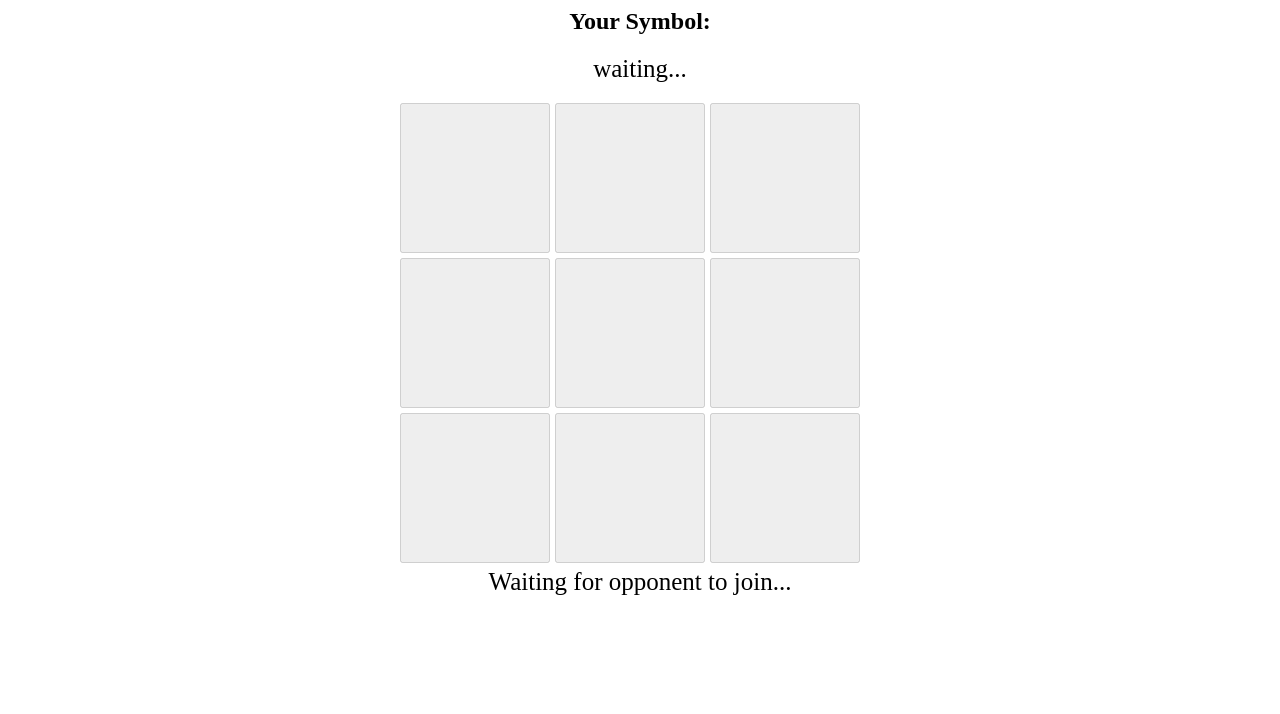
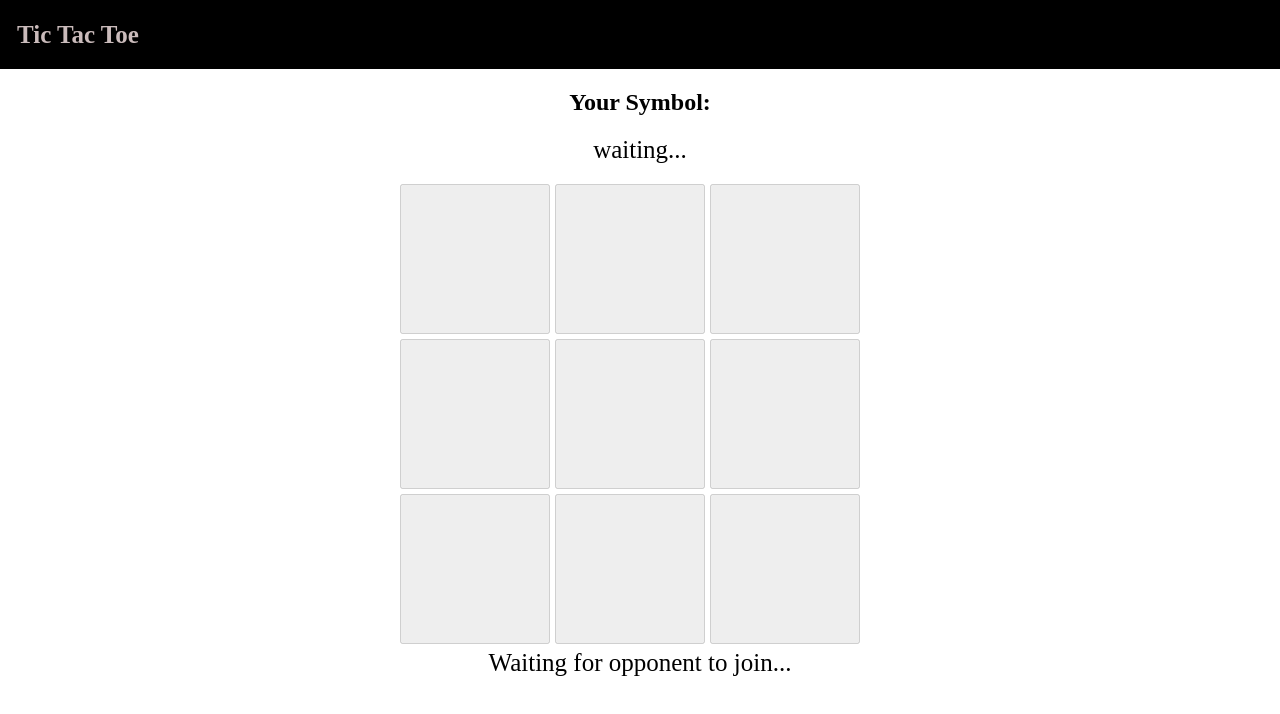
Before and after one commit to kavinsurya/tic-tac-toe, a website: page index.html in a window 1280 px wide. Drawn offline with nearby package versions, Linux system fonts and the light colour scheme; no server answers.

Commit message:
Header Added

```diff
--- a/index.html
+++ b/index.html
@@ -7,7 +7,10 @@
  <link rel="stylesheet" href="style/style.css">
   </head>
   <body>
+    <div class="header">
+      <a class="logo">Tic Tac Toe</a>
 
+    </div>
     <h2>Your Symbol:</h2>
     <div id="symbol">waiting...</div>
 
--- a/index.js
+++ b/index.js
@@ -55,7 +55,6 @@ io.on("connection", function (socket) {
     if (!getOpponent(socket)) {
       return;
     }
-    console.log("Move made by : ", data);
     socket.emit("move.made", data);
     getOpponent(socket).emit("move.made", data);
   });
--- a/public/style/style.css
+++ b/public/style/style.css
@@ -1,5 +1,6 @@
 body {
   text-align: center;
+  margin: 0;
 }
 
 .container {
@@ -17,9 +18,40 @@ body {
 }
 
 #symbol {
-  font-size:25px;
+  font-size: 25px;
 }
 
 #message {
   font-size: 25px;
 }
+
+.header {
+  overflow: hidden;
+  background-color: black;
+  padding: 10px 5px;
+}
+
+.header a {
+  float: left;
+  color: rgb(202, 187, 187);
+  text-align: center;
+  padding: 12px;
+  text-decoration: none;
+  font-size: 18px;
+  line-height: 25px;
+  border-radius: 4px;
+  cursor: context-menu;
+}
+
+.header a.logo {
+  font-size: 25px;
+  font-weight: bold;
+}
+
+@media screen and (max-width: 500px) {
+  .header a {
+    float: none;
+    display: block;
+    text-align: left;
+  }
+}
```
